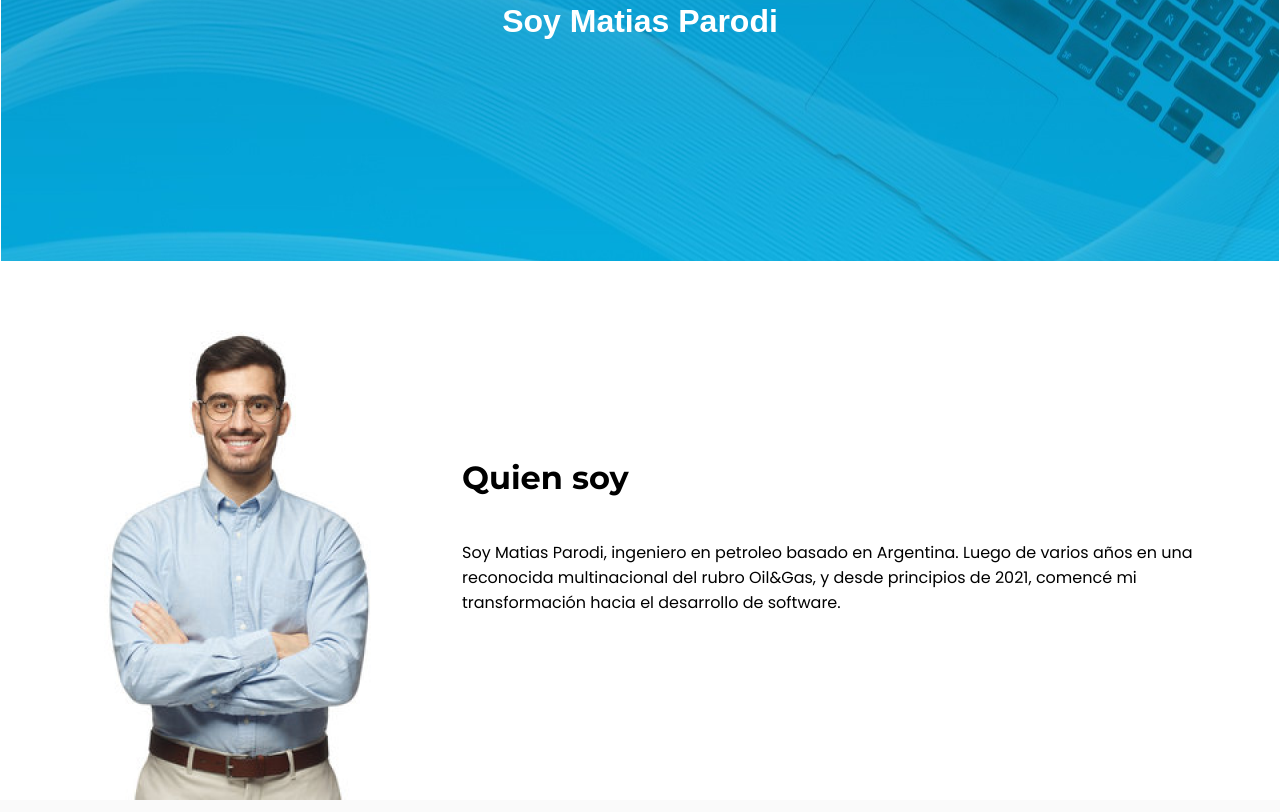
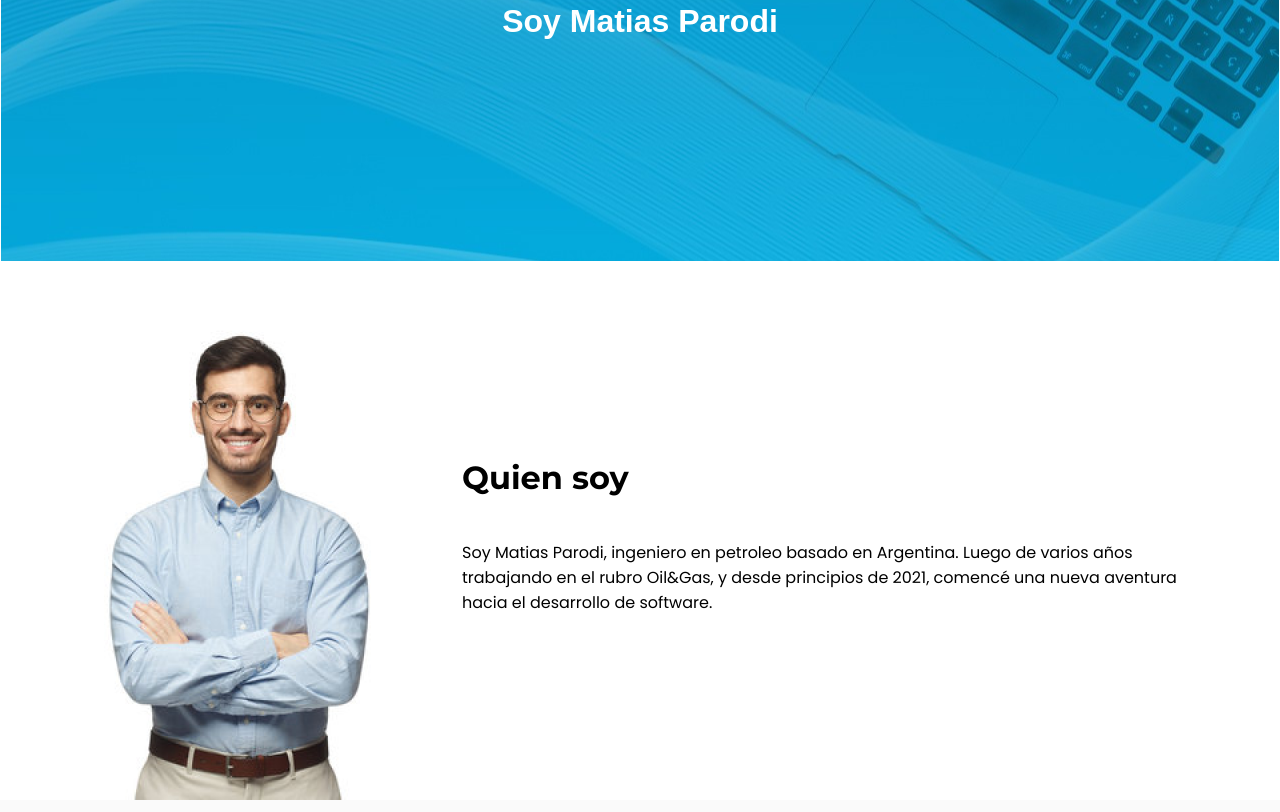
Before and after one commit to Raneon/m4-portfolio, a plain HTML site: page index.html in a window 1280 px wide. Shown: the part 353-1165 px from the top of the page. Drawn offline with Linux system fonts and the light colour scheme; no server answers.

Commit message:
tercer commit

```diff
--- a/index.html
+++ b/index.html
@@ -26,9 +26,8 @@
         <h2 class="my-description__title">Quien soy</h2>
         <p class="my-description__text">
           Soy Matias Parodi, ingeniero en petroleo basado en Argentina. Luego de
-          varios años en una reconocida multinacional del rubro Oil&Gas, y desde
-          principios de 2021, comencé mi transformación hacia el desarrollo de
-          software.
+          varios años trabajando en el rubro Oil&Gas, y desde principios de
+          2021, comencé una nueva aventura hacia el desarrollo de software.
         </p>
       </div>
     </section>
```
Also changed, not shown: 1 other file.
